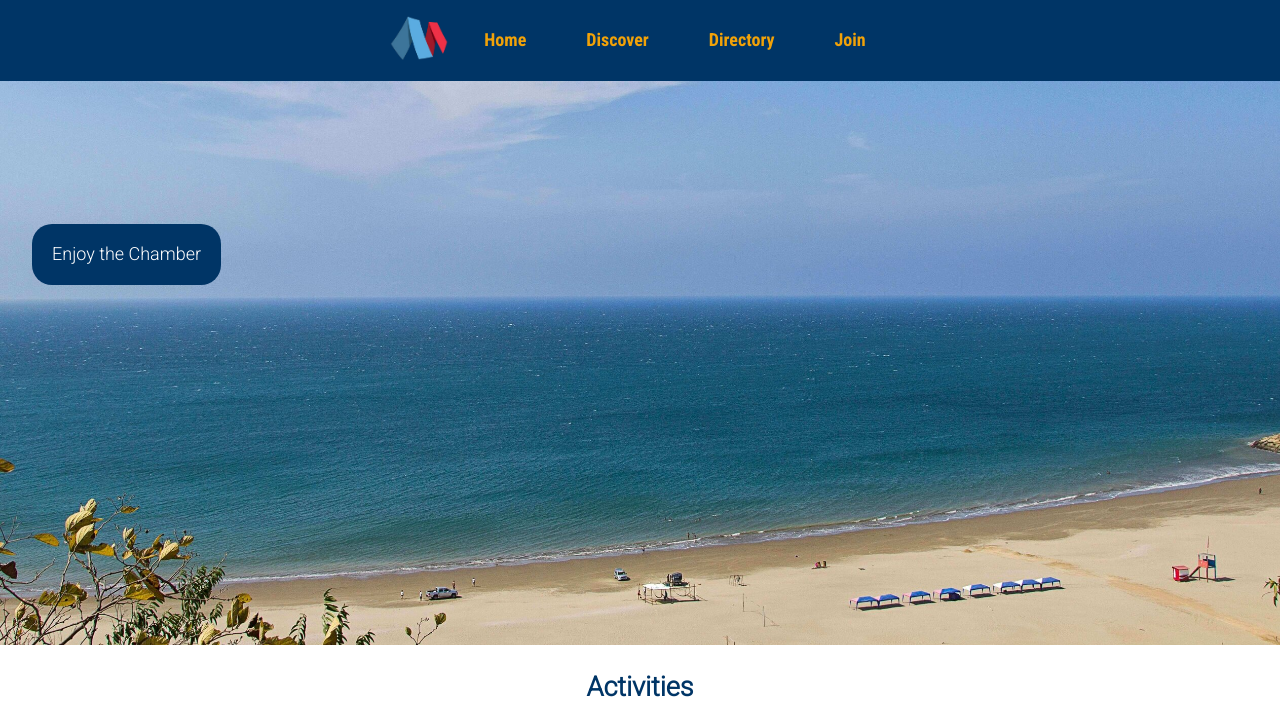
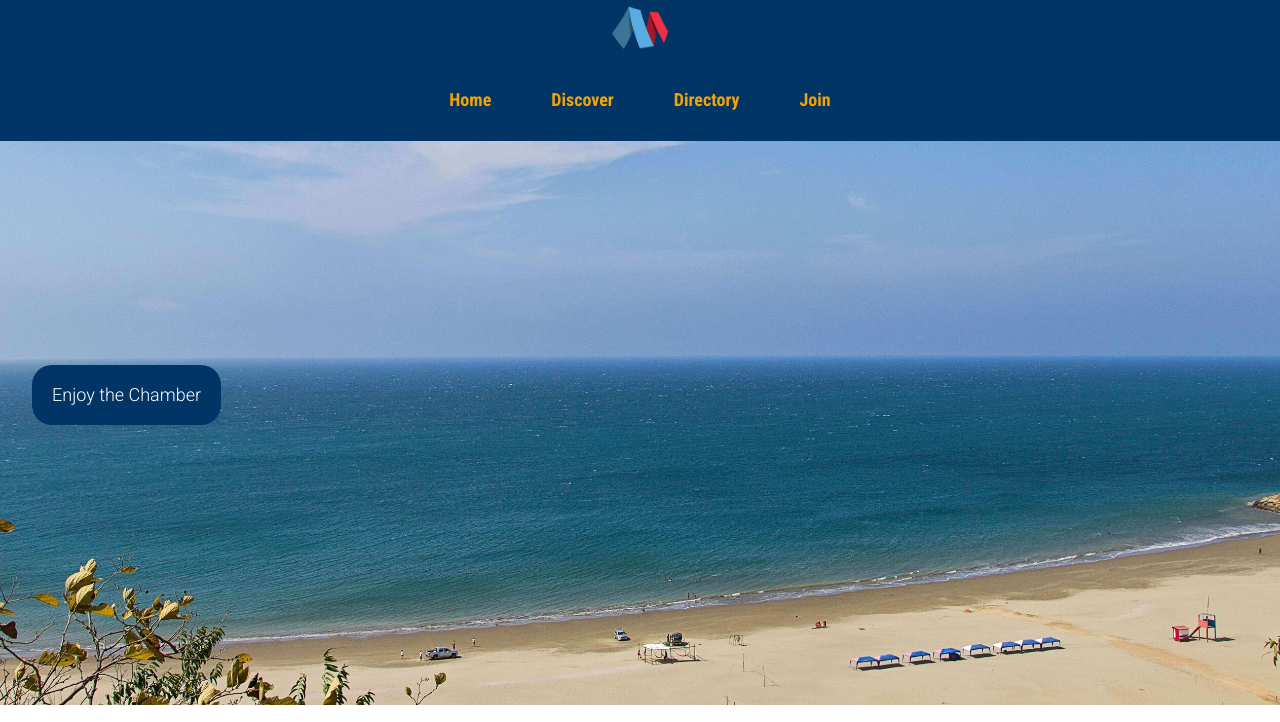
Before and after one commit to brivanmito/wdd230sv, a plain HTML site: page chamber/chamberSite.html in a window 1280 px wide. Shown: the top 722 px of the page. Drawn offline with Linux system fonts and the light colour scheme.

```diff
--- a/chamber/chamberSite.html
+++ b/chamber/chamberSite.html
@@ -38,9 +38,9 @@
     <div id="hero">
         <div id="hero-box">
             <img src="images/heroImageManta.jpg" alt="Manta Beach">
-        </div>
-        <div class="button-box">
-            <a class="book" href="" target="_blank">Enjoy the Chamber</a>
+            <div class="button-box">
+                <a class="book" href="" target="_blank">Enjoy the Chamber</a>
+            </div>
         </div>
     </div>
     <main>
--- a/chamber/styles/base.css
+++ b/chamber/styles/base.css
@@ -34,13 +34,13 @@ body {
 
 header {
   background-color: var(--primary-color);
-  display: flex;
-  justify-content: center;
-  align-items: center;
+  text-align: center;
 }
+
 
 #logo {
   width: 70px;
+
 }
 nav {
   display: flex;
@@ -52,6 +52,7 @@ nav a {
   align-items: center;
   font-family: var(--heading-font);
   text-decoration: none;
+  text-align: center;
 }
 
 nav a:hover {
@@ -61,15 +62,8 @@ nav a:hover {
 #hero-box img {
   width: 100%;
 }
-#hero-box {
-  position: relative;
-}
+
 .button-box {
-  position: absolute;
-  top: 14rem;
-  left: 2rem;
-  width: auto;
-  height: auto;
   background-color: var(--primary-color);
   padding: 20px;
   border-radius: 20px;
--- a/chamber/styles/larger.css
+++ b/chamber/styles/larger.css
@@ -2,8 +2,9 @@
     .navigation {
       display: flex;
       flex-direction: row;
-      justify-content: space-evenly;
+      justify-content: center;
     }
+
     #home-grid {
         width: 100%;
         display: flex;
@@ -15,6 +16,25 @@
     }
     .grid-descriptive img {
         width: 60%;
+    }
+
+    #hero-box {
+    position: relative;
+    }
+    .button-box {
+    position: absolute;
+    top: 14rem;
+    left: 2rem;
+    width: auto;
+    height: auto;
+    background-color: var(--primary-color);
+    padding: 20px;
+    border-radius: 20px;
+    text-align: center;
+    }
+    .button-box a {
+    color: white;
+    text-decoration: none;
     }
 
 
```
